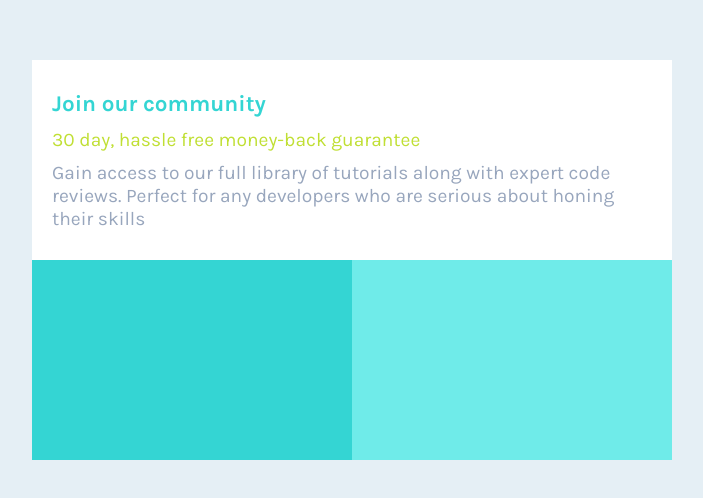
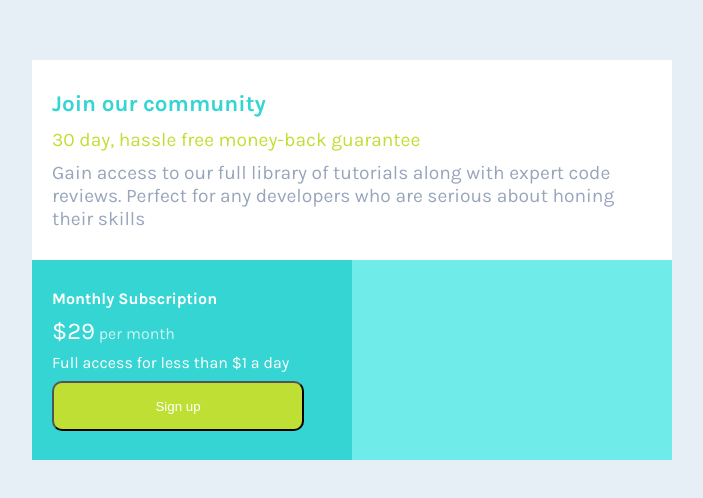
Before and after one commit to anuann-varghese/SinglePriceGrid-challenge, a plain HTML site: page index.html in a window 1280 px wide. Shown: the part 140-638 px from the top of the page, without its empty margins (288-991 px from the left). Drawn offline with Linux system fonts and the light colour scheme.

Commit message:
Finished middle box

```diff
--- a/index.html
+++ b/index.html
@@ -13,7 +13,12 @@
             <p class="yellowtext">30 day, hassle free money-back guarantee</p>
             <p class="greytext"> Gain access to our full library of tutorials along with expert code reviews. Perfect for any developers who are serious about honing their skills</p>
         </div>
-        <div class="middlebox"></div>
+        <div class="middlebox">
+            <h4>Monthly Subscription </h4>
+            <p><span class="price-text">$29</span><span class="month-text"> per month</span></p>
+            <p>Full access for less than $1 a day</p>
+            <button class="signup-btn">Sign up</button>
+        </div>
         <div class="lastbox"></div>
     </div>
 </body>
--- a/style.css
+++ b/style.css
@@ -47,8 +47,26 @@ body{
     color: hsl(218, 22%, 67%);
 }
 .middlebox{
-
+    color: white;
     background-color: hsl(179, 66%, 52%);
+    display: flex;
+    flex-direction: column;
+    align-items: start;
+    justify-content: space-evenly;
+    padding: 20px;
+}
+.signup-btn{
+    width: 90%;
+    height: 50px;
+    background-color:hsl(71, 73%, 54%) ;
+    color: white;
+    border-radius: 10px;
+}
+.price-text{
+    font-size: 1.5em;
+}
+.month-text{
+    opacity: .75;
 }
 .lastbox{
 
@@ -57,9 +75,7 @@ body{
 
 /* Medium devices (landscape tablets, 768px and up) */
 @media only screen and (min-width: 768px) {
-    body{
-        font-size: 1.2em;
-    }
+
     .container{
         height: 50%;
         width: 50%;
@@ -68,9 +84,9 @@ body{
        grid-template-areas: "firstbox firstbox"
        "middlebox lastbox"
        ;
-
-    }
-    .firstbox{grid-area: firstbox;}
+     }
+    .firstbox{font-size: 1.2em;
+        grid-area: firstbox;}
     .middlebox{grid-area: middlebox;}
     .lastbox{grid-area: lastbox;}
 
```
